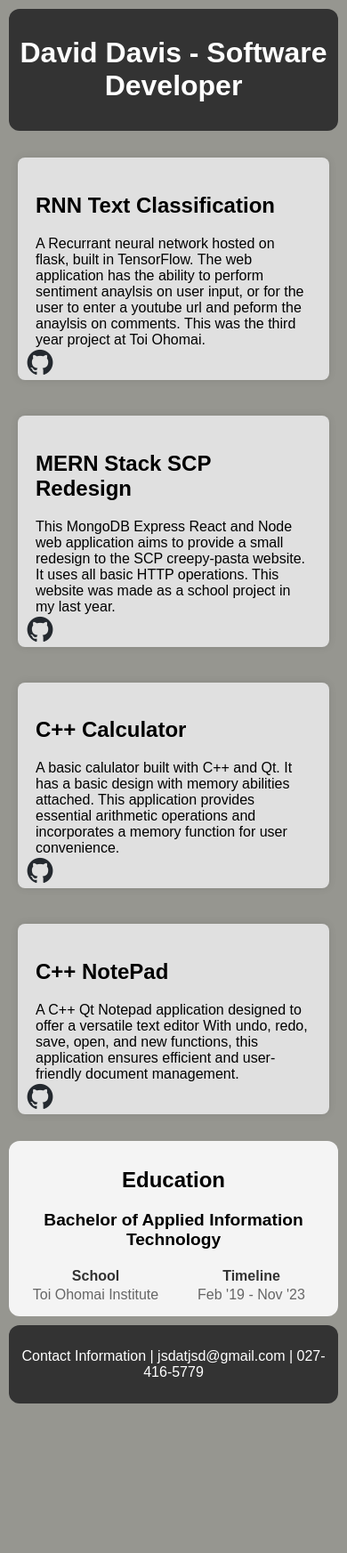
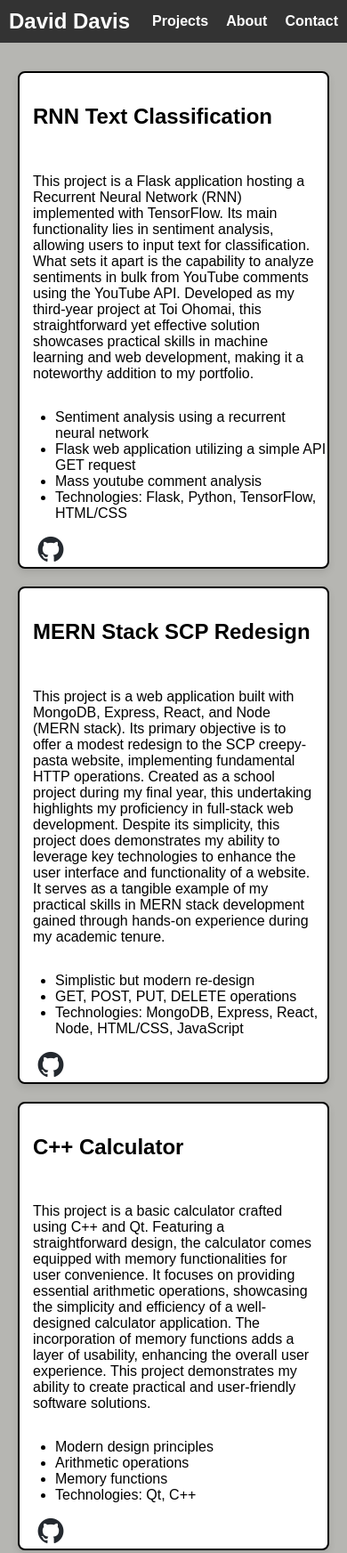
Before and after one commit to ImitableLine/Portfolio-Website, a plain HTML site: page index.html in a window 390 px wide. Shown: the top 1745 px of the page at 89% size. Before the commit the page ends 1587 px from the top, so only its background shows below. Drawn offline with Linux system fonts and the light colour scheme.

Commit message:
complete redesign

```diff
--- a/index.html
+++ b/index.html
@@ -1,5 +1,6 @@
 <!DOCTYPE html>
 <html lang="en">
+
 <head>
   <meta charset="UTF-8">
   <meta name="viewport" content="width=device-width, initial-scale=1.0">
@@ -7,73 +8,138 @@
   <!-- Link to the external CSS file -->
   <link rel="stylesheet" href="styles.css">
 </head>
+
 <body>
+<section id="projects" class="scroll-section">
+    <div id="wrapper">
+      <header id="header">
+        <div id="logo">David Davis</div>
+        <nav id="nav">
+          <a href="#projects">Projects</a>
+          <a href="#about">About</a>
+          <a href="#contact">Contact</a>
+        </nav>
+      </header>
+  </section>
 
-  <header>
-    <h1>David Davis - Software Developer</h1>
-  </header>
+      <section class="project-container">
+
+        <!-- RNN Text Classification Project -->
+        <section class="project-box left">
+          <h2>RNN Text Classification</h2>
+          <p>This project is a Flask application hosting a Recurrent Neural Network (RNN) implemented with TensorFlow.
+             Its main functionality lies in sentiment analysis, allowing users to input text for classification.
+              What sets it apart is the capability to analyze sentiments in bulk from YouTube comments using the YouTube API.
+               Developed as my third-year project at Toi Ohomai, this straightforward yet effective solution showcases practical skills in machine learning and web development,
+                making it a noteworthy addition to my portfolio.</p>
+          <ul>
+            <li>Sentiment analysis using a recurrent neural network</li>
+            <li>Flask web application utilizing a simple API GET request</li>
+            <li>Mass youtube comment analysis</li>
+            <li>Technologies: Flask, Python, TensorFlow, HTML/CSS</li>
+          </ul>
+          <a href="https://github.com/ImitableLine/Sentiment-Anal-Flask" target="_blank"><img src="images/github-mark.png" alt="GitHub Repository"></a>
+        </section>
+
+        <!-- MERN Stack SCP Redesign Project -->
+        <section class="project-box left">
+          <h2>MERN Stack SCP Redesign</h2>
+          <p>This project is a web application built with MongoDB, Express, React, and Node (MERN stack).
+             Its primary objective is to offer a modest redesign to the SCP creepy-pasta website, implementing fundamental HTTP operations.
+              Created as a school project during my final year, this undertaking highlights my proficiency in full-stack web development.
+               Despite its simplicity, this project does demonstrates my ability to leverage key technologies to enhance the user interface and functionality of a website.
+                It serves as a tangible example of my practical skills in MERN stack development gained through hands-on experience during my academic tenure.</p>
+          <ul>
+            <li>Simplistic but modern re-design</li>
+            <li>GET, POST, PUT, DELETE operations</li>
+            <li>Technologies: MongoDB, Express, React, Node, HTML/CSS, JavaScript</li>
+          </ul>
+          <a href="https://github.com/ImitableLine/SCPAPP" target="_blank"><img src="images/github-mark.png" alt="GitHub Repository"></a>
+
+        </section>
+
+        <!-- C++ Calculator Project -->
+        <section class="project-box right">
+          <h2>C++ Calculator</h2>
+          <p>This project is a basic calculator crafted using C++ and Qt.
+             Featuring a straightforward design, the calculator comes equipped with memory functionalities for user convenience.
+              It focuses on providing essential arithmetic operations, showcasing the simplicity and efficiency of a well-designed calculator application.
+               The incorporation of memory functions adds a layer of usability, enhancing the overall user experience.
+                This project demonstrates my ability to create practical and user-friendly software solutions.</p>
+          <ul>
+            <li>Modern design principles</li>
+            <li>Arithmetic operations</li>
+            <li>Memory functions</li>
+            <li>Technologies: Qt, C++</li>
+          </ul>
+          <a href="https://github.com/ImitableLine/CPP-Calculator" target="_blank"><img src="images/github-mark.png" alt="GitHub Repository"></a>
+
+        </section>
+
+        <!-- C++ NotePad Project -->
+        <section class="project-box right">
+          <h2>C++ NotePad</h2>
+          <p>This project is a C++ Qt Notepad application designed to provide users with a versatile text editor.
+             Packed with essential features such as undo, redo, save, open, and new functions, the application ensures efficient and user-friendly document management.
+              The focus on functionality and ease of use makes this notepad a reliable tool for various text editing needs.
+             Created with C++ and Qt, the project demonstrates my proficiency in developing practical and intuitive software solutions.</p>
+          <ul>
+            <li>Intuitive design principles</li>
+            <li>Versatile text editor packed with functionality</li>
+            <li>New, redo, save, open, undo functions</li>
+            <li>Technologies: Qt, C++</li>
+          </ul>
+          <a href="https://github.com/ImitableLine/Notepad-Application" target="_blank"><img src="images/github-mark.png" alt="GitHub Repository"></a>
+        </section>
+
+      </section>
 
 
-  <section class="project-container">
-    <section class="project-box left">
-      <h2>RNN Text Classification</h2>
-      <p>A Recurrant neural network hosted on flask, built in TensorFlow. The web application has the ability to perform sentiment anaylsis on user input,
-         or for the user to enter a youtube url and peform the anaylsis on comments. This was the third year project at Toi Ohomai.  </p>
-      <a href="https://github.com/ImitableLine/Sentiment-Anal-Flask" target="_blank">
-        <img src="images/github-mark.png" alt="GitHub Repository">
-      </a>
-    </section>
+    <section id="about" class="scroll-section">
+      <section id="about">
+        <h2>About Me</h2>
 
-    <section class="project-box left">
-      <h2>MERN Stack SCP Redesign</h2>
-      <p>This MongoDB Express React and Node web application aims to provide a small redesign to the SCP creepy-pasta website. It uses all basic HTTP operations.
-        This website was made as a school project in my last year.
-      </p>
-      <a href="https://github.com/ImitableLine/SCPAPP" target="_blank">
-        <img src="images/github-mark.png" alt="GitHub Repository">
-      </a>
-    </section>
-
-    <section class="project-box right">
-      <h2>C++ Calculator</h2>
-      <p>A basic calulator built with C++ and Qt. It has a basic design with memory abilities attached.
-        This application provides essential arithmetic operations and incorporates a memory function for user convenience.</p>
-      <a href="https://github.com/ImitableLine/CPP-Calculator" target="_blank">
-        <img src="images/github-mark.png" alt="GitHub Repository">
-      </a>
-    </section>
-
-    <section class="project-box right">
-      <h2>C++ NotePad</h2>
-      <p>A C++ Qt Notepad application designed to offer a versatile text editor With undo, redo, save, open, and new functions, this application ensures efficient and user-friendly document management.</p>
-      <a href="https://github.com/ImitableLine/Notepad-Application" target="_blank">
-        <img src="images/github-mark.png" alt="GitHub Repository">
-      </a>
-    </section>
-  </section>
-
-    <div class="education-div">
-        <section class="education-box">
-            <h2>Education</h2>
-            <p class="degree">Bachelor of Applied Information Technology</p>
-            <div class="details">
-                <div class="detail">
-                    <h3>School</h3>
-                    <p>Toi Ohomai Institute</p>
-                </div>
-                <div class="detail">
-                    <h3>Timeline</h3>
-                    <p>Feb '19 - Nov '23</p>
+        <div class="about-content">
+            <!-- Education Section -->
+            <div class="education-box">
+                <h3>Education</h3>
+                <p class="degree">Bachelor of Applied Information Technology</p>
+                <div class="details">
+                    <div class="detail">
+                        <h4>School</h4>
+                        <p>Toi Ohomai Institute of Technology</p>
+                    </div>
+                    <div class="detail">
+                        <h4>Timeline</h4>
+                        <p>Feb '19 - Nov '23</p>
+                    </div>
                 </div>
             </div>
-        </section>
-    </div>
+
+            <!-- Bio Section -->
+            <div class="bio-box">
+                <h3>Small Summary</h3>
+                <p>I am a passionate software developer with a focus on creating innovative solutions and enhancing user experiences.
+                   My journey in the field of information technology began at Toi Ohomai Institute, where I pursued a Bachelor's degree in Applied Information Technology.
+                    During my time at Toi Ohomai, I created several C# GUI applications and more than a dozen models in TensorFlow.
+                     I also studied client-server web development and much more.
+                      My skills are mostly related to C# and .Net, but I have dabbled in C++, Python, and several web technologies like React, JavaScript, and the full MERN stack.</p>
+            </div>
+        </div>
+    </section>
+    </section>
 
 
 
-  <footer>
-    <p>Contact Information | jsdatjsd@gmail.com | 027-416-5779</p>
-  </footer>
+
+   <section id="contact" class="scroll-section">
+      <footer>
+        <p>Contact Information | jsdatjsd@gmail.com | 027 - 416 - 5779</p> <a href="https://www.linkedin.com/in/david-davis-1640331ab/">LinkedIn</a>
+      </footer>
+    </section>
+
+  </div>
 
 </body>
+
 </html>
--- a/styles.css
+++ b/styles.css
@@ -1,101 +1,184 @@
 body {
-    font-family: 'Arial', sans-serif;
     margin: 0;
     padding: 0;
-    box-sizing: border-box;
-    background-color: #969690;
-    display: flex;
-    flex-direction: column;
-    min-height: 100vh;
+    font-family: 'Arial', sans-serif;
+    background-color: rgb(182, 182, 178);
 }
 
-.education-div {
-    background-color: #f4f4f4;
-    margin: 10px;
-    padding: 10px;
-    border-radius: 12px;
+#wrapper {
+    margin-top: 80px;
 }
 
-.education-box {
-    text-align: center;
+header {
+    background-color: #333;
+    color: #fff;
+    padding: 10px;
+    display: flex;
+    justify-content: space-between;
+    align-items: center;
+    position: fixed;
+    top: 0;
+    width: 100%;
+    z-index: 1000;
+    transition: background-color 0.3s, padding 0.3s;
+    box-sizing: border-box;
 }
 
-.degree {
-    font-size: 1.2em; /* Adjusted font size for smaller text */
-    font-weight: bold;
-    margin-bottom: 0px; /* Reduced margin */
+header.shrink {
+    padding: 10px;
 }
 
-.details {
+#logo {
+    font-size: 24px;
+    font-weight: bold;
+    transition: font-size 0.3s;
+}
+
+header.shrink #logo {
+    font-size: 20px;
+}
+
+#nav {
     display: flex;
+    gap: 20px;
+}
+
+#nav a {
+    text-decoration: none;
+    color: #fff;
+    font-weight: bold;
+    transition: color 0.3s ease-in-out;
+}
+
+#nav a:hover {
+    color: #66c2ff;
+}
+
+/* Project Section */
+.project-container {
+    display: flex;
+    justify-content: space-around;
+    align-items: stretch;
+    flex-wrap: wrap;
+    margin: 20px;
+}
+
+.project-box {
+    background-color: #fff;
+    border-radius: 8px;
+    border: 2px solid black;
+    transition: border 0.1s ease;
+    box-shadow: 0 4px 8px rgba(0, 0, 0, 0.1);
+    overflow: hidden;
+    margin-bottom: 20px;
+    height: 100%;
+}
+
+.project-box:hover {
+    border: 4px solid #000;
+    box-shadow: 0 8px 16px rgba(0, 0, 0, 0.2);
+}
+
+
+
+.project-box h2,
+.project-box p {
+    padding: 15px;
+}
+
+.project-box img {
+    max-width: 100%;
+    max-height: 30px;
+    display: block;
+    padding-left: 20px;
+    padding-bottom: 5px;
+}
+
+/* About Section */
+#about {
+    background-color: rgb(163, 163, 161);
+    text-align: center;
+    padding-top: 15px;
+    padding-bottom: 25px;
+}
+
+#about h2 {
+    color: #333;
+    margin-bottom: 20px;
+}
+
+.about-content {
+    display: flex;
+    flex-wrap: nowrap;
     justify-content: space-around;
 }
 
-.detail {
-    flex: 1;
-    margin: 5px; /* Reduced margin */
+.education-box,
+.bio-box {
+    flex: 0 0 calc(50% - 50px); /* Set the width of the boxes with some margin between them */
+    background-color: #fff;
+    border-radius: 8px;
+    box-shadow: 0 4px 8px rgba(0, 0, 0, 0.1);
+    overflow: hidden;
+    margin-bottom: 20px;
+    padding: 20px;
+    border: 2px solid black;
+    transition: border 0.1s ease;
+}
+.education-box:hover,
+.bio-box:hover {
+    border: 4px solid #000;
+    box-shadow: 0 8px 16px rgba(0, 0, 0, 0.2);
 }
 
-.detail h3 {
+.education-box h3,
+.bio-box h3 {
     color: #333;
-    font-size: 1em; /* Adjusted font size for smaller text */
-    margin-bottom: 3px; /* Reduced margin */
+    margin-bottom: 10px;
 }
 
-.detail p {
-    color: #666;
-    margin: 0; /* Removed margin for a more compact layout */
+.education-box .details,
+.bio-box p {
+    margin-top: 10px;
 }
 
-header, footer {
-    background-color: #333;
-    color: #fff;
-    text-align: center;
-    padding: 10px; /* Adjust the padding */
-    margin: 10px; /* Add margin for space around the header and footer */
-    border-radius: 12px;
+.education-box .detail {
+    margin-bottom: 10px;
 }
 
-.project-container {
-    display: flex;
-    justify-content: space-around;
-    flex-wrap: wrap;
-    flex-grow: 1;
-}
+/* Responsive Styles */
+@media only screen and (max-width: 768px) {
+    .about-content {
+        flex-direction: column;
+        align-items: center;
+    }
 
-.project-box {
-    background-color: #e0e0e0;
-    border-radius: 8px;
-    box-shadow: 0 0 10px rgba(0, 0, 0, 0.1);
-    padding: 20px;
-    margin: 20px;
-    width: 45%;
-    box-sizing: border-box;
-    position: relative;
-}
-
-.left {
-    order: 1;
-}
-
-.right {
-    order: 2;
-}
-
-.project-box a img {
-    width: 30px;
-    height: auto;
-    position: absolute;
-    bottom: 5px;
-    left: 10px;
-}
-
-@media (max-width: 768px) {
-    .project-box {
-        width: 100%;
+    .education-box,
+    .bio-box {
+        flex: 0 0 100%;
     }
 }
 
+
+/* Footer Section */
 footer {
-    margin-top: auto;
+    background-color: #333;
+    color: #fff;
+    padding: 15px;
+    text-align: center;
+    position: relative;
+    bottom: 0;
+    width: 100%;
+    box-sizing: border-box;
 }
+#contact a {
+    color: #ffffff; /* LinkedIn blue color */
+    text-decoration: none;
+    font-weight: bold;
+    margin-left: 10px; /* Add some spacing to the left of the LinkedIn link */
+    transition: color 0.3s ease-in-out;
+}
+
+#contact a:hover {
+    color: #004471; /* Darker shade on hover */
+}
```
Also changed, not shown: script.js (added, +38 -0 lines).
